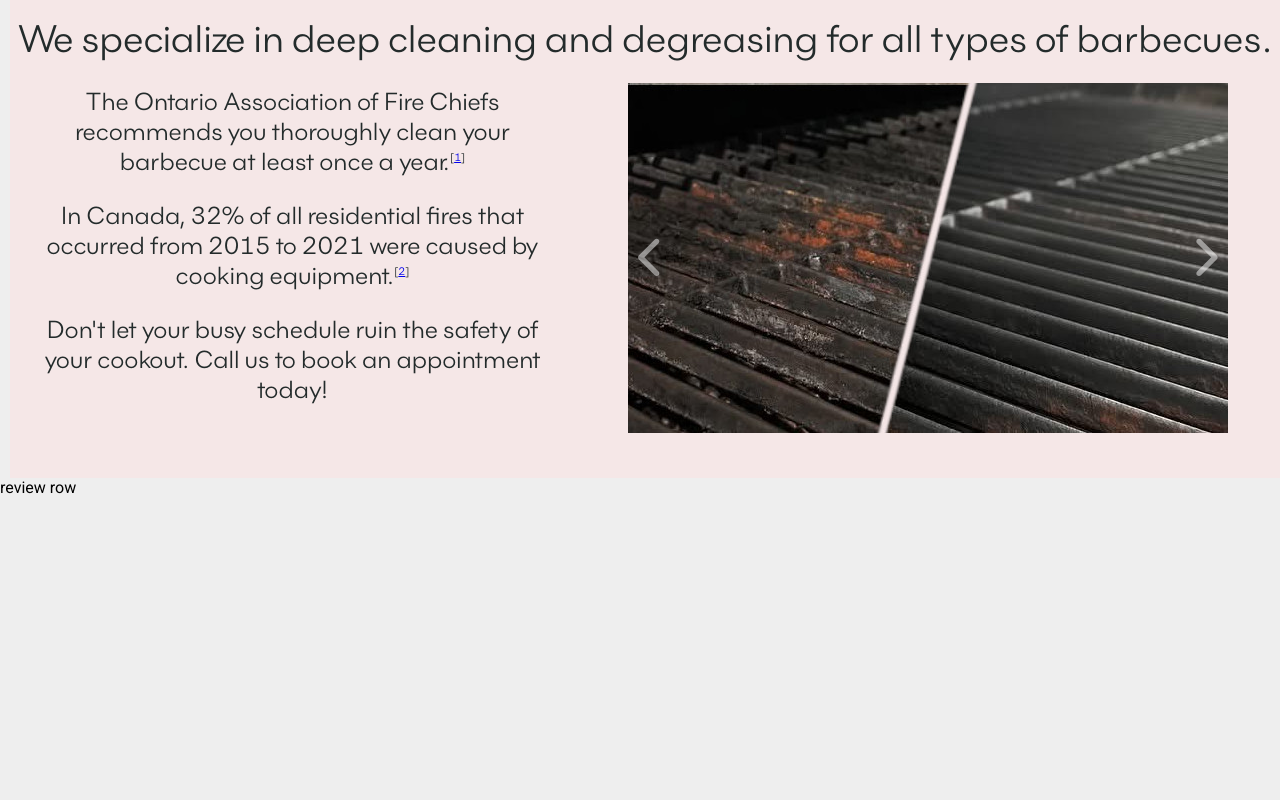
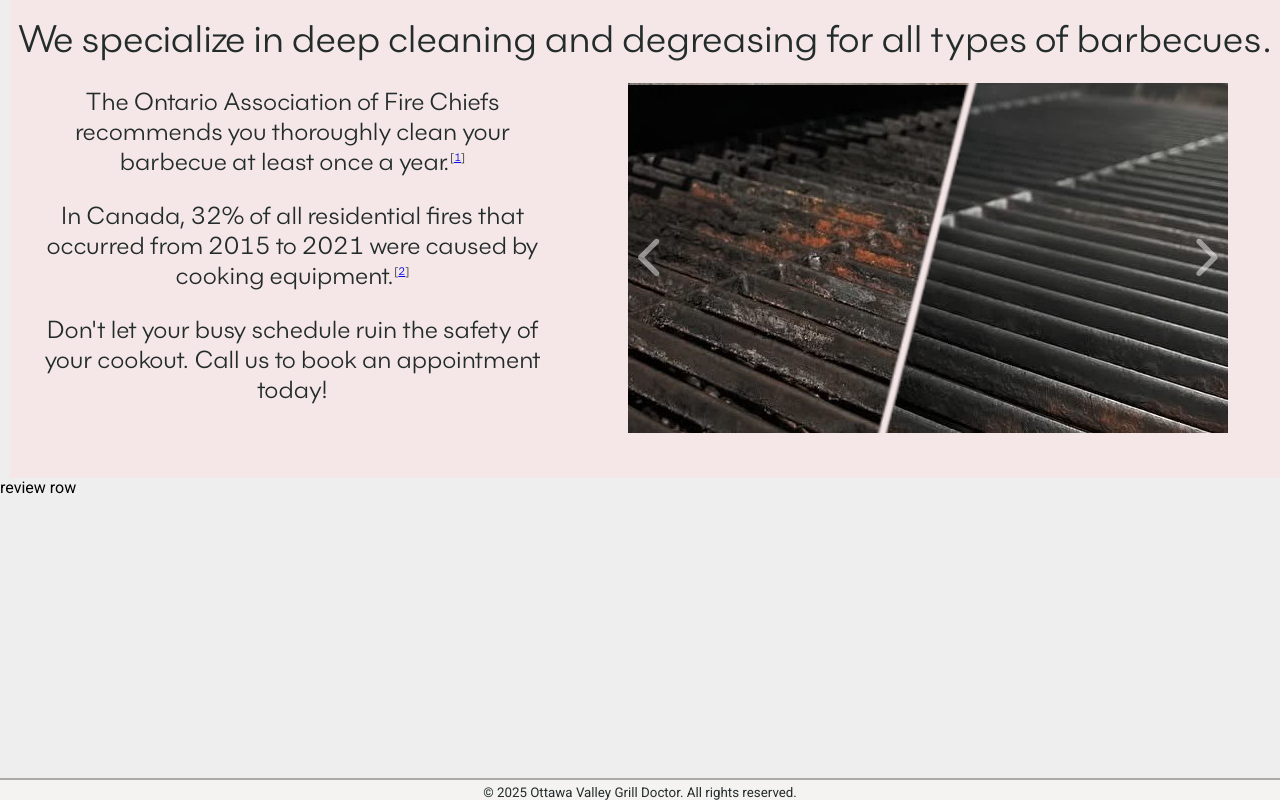
Before and after one commit to matthewberes/ovgd2, an Angular app: page / in a window 1280 px wide. Shown: the part 572-1372 px from the top of the page. Before the commit the page ends 1350 px from the top, so only its background shows below. Built offline with nearby package versions, Linux system fonts and the light colour scheme.

Commit message:
add footer

```diff
--- a/src/app/app.component.css
+++ b/src/app/app.component.css
@@ -190,3 +190,14 @@
   .review-row {
     height: 300px;
   }
+
+  .footer {
+    border-top: rgba(0, 0, 0, .3) 2px solid;
+    text-align: center;
+    background-color: #f4f3f2;
+  }
+
+  .footer-text {
+    margin: 5px;
+    font-size: 10pt;
+  }
--- a/src/app/app.component.html
+++ b/src/app/app.component.html
@@ -52,5 +52,9 @@
     review row
   </div>
 
+  <div class="footer">
+    <p class="footer-text">© 2025 Ottawa Valley Grill Doctor. All rights reserved.</p>
+  </div>
+
 </div>
 <router-outlet />
```
